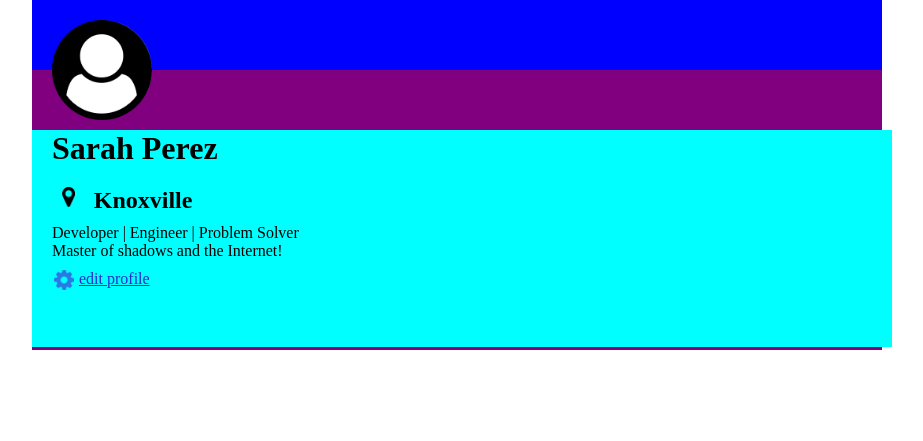
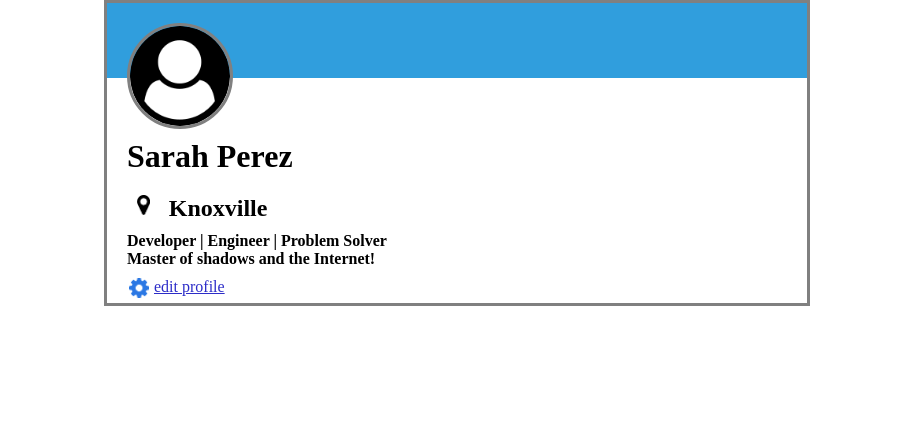
Before and after one commit to sjperez1/UserCard, a plain HTML site: page index.html in a window 1280 px wide. Shown: the whole page, without its empty margins (183-1106 px from the left). Drawn offline with Linux system fonts and the light colour scheme.

Commit message:
Positioning adjusted

```diff
--- a/style.css
+++ b/style.css
@@ -4,27 +4,26 @@
     padding: 0;
 }
 .container {
-    width: 850px;
-    height: 350px;
-    background-color: purple;
+    width: 700px;
+    height: 300px;
+    border-style: solid;
     border-color: gray;
-    border-width: 2px;
 }
 .top {
-    background-color: blue;
-    width: 100%;
-    height: 20%;
+    background-color: rgb(48, 158, 221);
+    height: 25%;
 }
 .profile img {
     position: relative;
     height: 100px;
     top: 20px;
     left: 20px;
+    border-style: solid;
+    border-radius: 50%;
+    border-color: gray;
 }
 .text {
-    width: 100%;
-    height: 62%;
-    background-color:aqua;
+    height: 100%;
     padding-left: 10px;
 }
 h1 {
@@ -44,7 +43,6 @@ h1 {
 .edit {
     display: flex;
     width: 100px;
-    margin: 0px;
     padding-top: 10px;
     text-decoration: underline;
     color: rgb(44, 44, 200);
@@ -55,4 +53,5 @@ h1 {
 }
 .description {
     margin-left: 10px;
+    font-weight: 550;
 }
```
